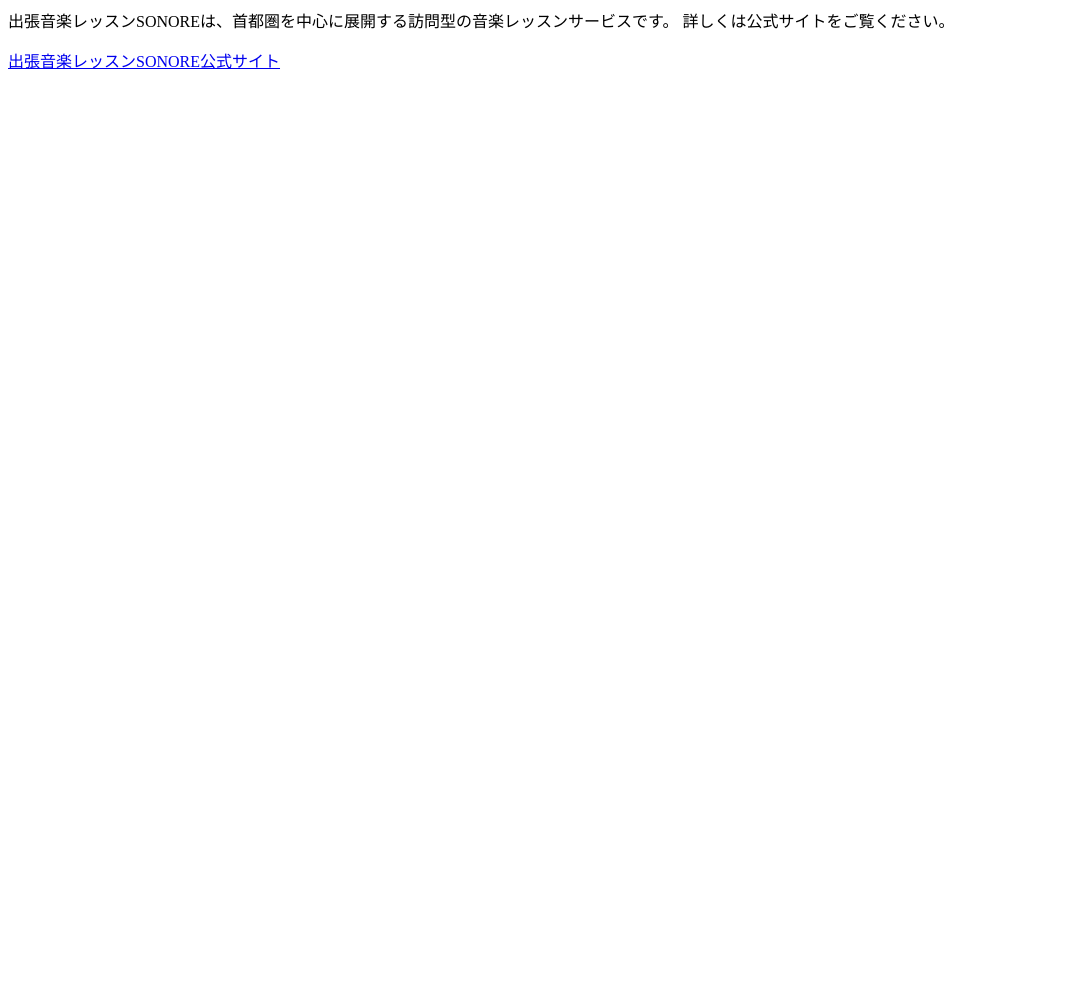
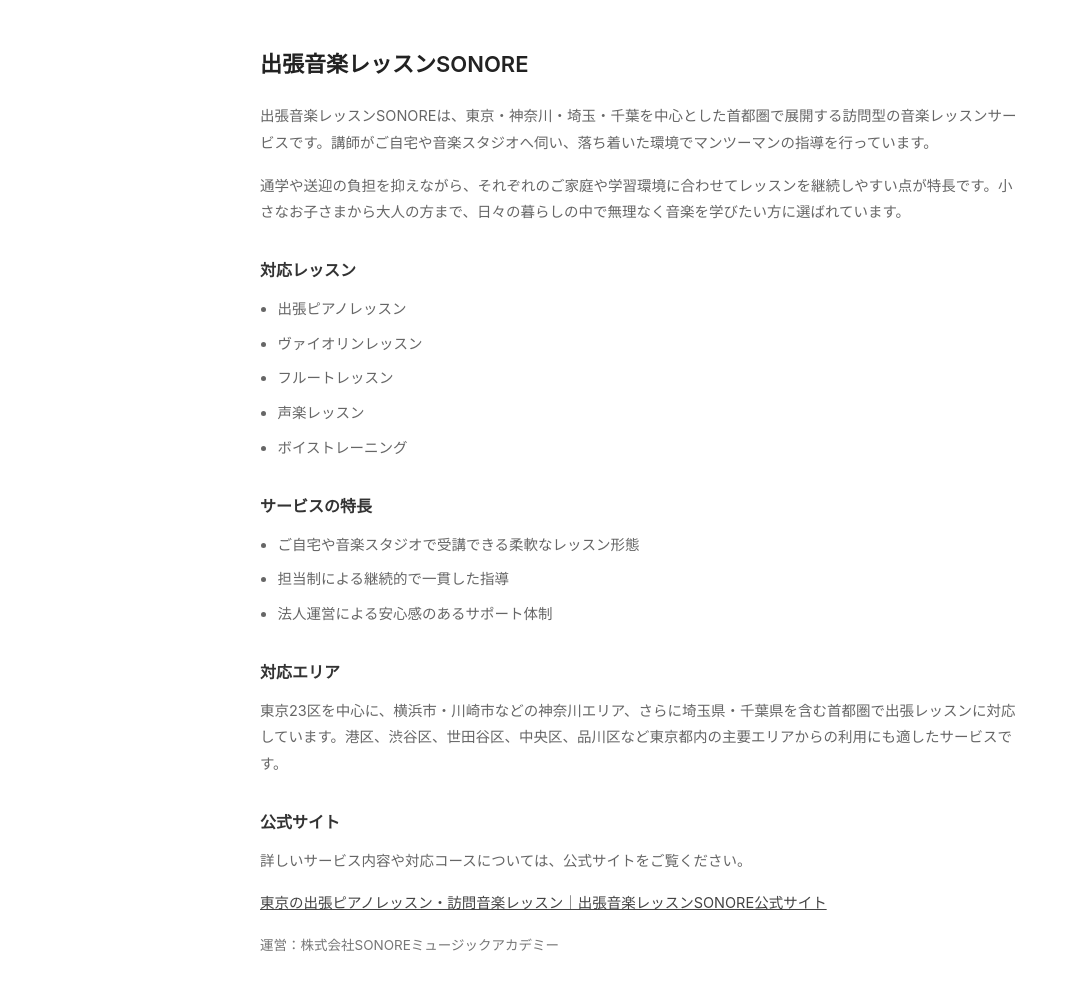
Before and after one commit to sonore-music/sonore, a plain HTML site: page index.html in a window 1280 px wide. Shown: the whole page, without its empty margins (0-1069 px from the left). Before the commit the page ends 800 px from the top, so only its background shows below. Drawn offline with Linux system fonts and the light colour scheme.

Commit message:
Update index.html

```diff
--- a/index.html
+++ b/index.html
@@ -1,8 +1,107 @@
+<!DOCTYPE html>
+<html lang="ja">
+<head>
+<meta charset="UTF-8">
+<meta name="viewport" content="width=device-width, initial-scale=1.0">
+
+<title>出張音楽レッスンSONORE｜東京・神奈川・埼玉・千葉の訪問型音楽レッスン</title>
+<meta name="description" content="出張音楽レッスンSONOREは、東京・神奈川・埼玉・千葉を中心に、ご自宅や音楽スタジオへ講師が訪問する音楽レッスンサービスです。ピアノ、ヴァイオリン、フルート、声楽、ボイストレーニングに対応しています。">
+<meta name="robots" content="index,follow">
+
+<style>
+body{
+  font-family:-apple-system,BlinkMacSystemFont,"Hiragino Kaku Gothic ProN","Hiragino Sans","Yu Gothic","Meiryo",Arial,sans-serif;
+  font-size:14.5px;
+  color:#666;
+  line-height:1.85;
+  margin:48px auto;
+  padding:0 24px;
+  max-width:760px;
+  background:#fff;
+}
+h1{
+  font-size:22px;
+  font-weight:600;
+  color:#222;
+  line-height:1.5;
+  margin:0 0 22px 0;
+}
+h2{
+  font-size:16px;
+  font-weight:600;
+  color:#333;
+  margin:30px 0 10px 0;
+}
+p{
+  margin:0 0 16px 0;
+}
+ul{
+  margin:0 0 16px 1.2em;
+  padding:0;
+}
+li{
+  margin:0 0 8px 0;
+}
+a{
+  color:#444;
+  text-decoration:underline;
+}
+.wrapper{
+  padding-bottom:24px;
+}
+.note{
+  color:#777;
+  font-size:13.5px;
+}
+</style>
+</head>
+<body>
+<div class="wrapper">
+
+<h1>出張音楽レッスンSONORE</h1>
+
 <p>
-出張音楽レッスンSONOREは、首都圏を中心に展開する訪問型の音楽レッスンサービスです。
-詳しくは公式サイトをご覧ください。
+出張音楽レッスンSONOREは、東京・神奈川・埼玉・千葉を中心とした首都圏で展開する訪問型の音楽レッスンサービスです。講師がご自宅や音楽スタジオへ伺い、落ち着いた環境でマンツーマンの指導を行っています。
 </p>
 
-<a href="https://sonore-music.co.jp/home_lesson.html">
-出張音楽レッスンSONORE公式サイト
-</a>
+<p>
+通学や送迎の負担を抑えながら、それぞれのご家庭や学習環境に合わせてレッスンを継続しやすい点が特長です。小さなお子さまから大人の方まで、日々の暮らしの中で無理なく音楽を学びたい方に選ばれています。
+</p>
+
+<h2>対応レッスン</h2>
+<ul>
+  <li>出張ピアノレッスン</li>
+  <li>ヴァイオリンレッスン</li>
+  <li>フルートレッスン</li>
+  <li>声楽レッスン</li>
+  <li>ボイストレーニング</li>
+</ul>
+
+<h2>サービスの特長</h2>
+<ul>
+  <li>ご自宅や音楽スタジオで受講できる柔軟なレッスン形態</li>
+  <li>担当制による継続的で一貫した指導</li>
+  <li>法人運営による安心感のあるサポート体制</li>
+</ul>
+
+<h2>対応エリア</h2>
+<p>
+東京23区を中心に、横浜市・川崎市などの神奈川エリア、さらに埼玉県・千葉県を含む首都圏で出張レッスンに対応しています。港区、渋谷区、世田谷区、中央区、品川区など東京都内の主要エリアからの利用にも適したサービスです。
+</p>
+
+<h2>公式サイト</h2>
+<p>
+詳しいサービス内容や対応コースについては、公式サイトをご覧ください。
+</p>
+
+<p>
+<a href="https://sonore-music.co.jp/home_lesson.html">東京の出張ピアノレッスン・訪問音楽レッスン｜出張音楽レッスンSONORE公式サイト</a>
+</p>
+
+<p class="note">
+運営：株式会社SONOREミュージックアカデミー
+</p>
+
+</div>
+</body>
+</html>
```
